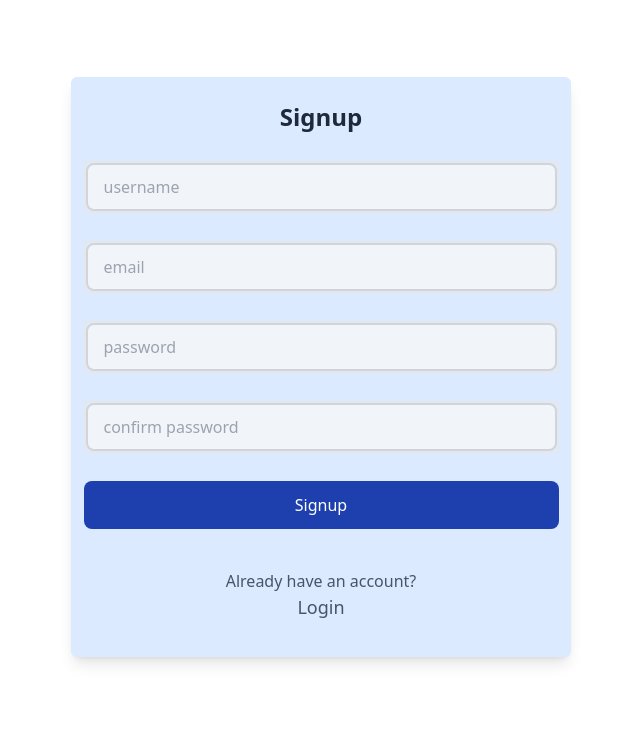
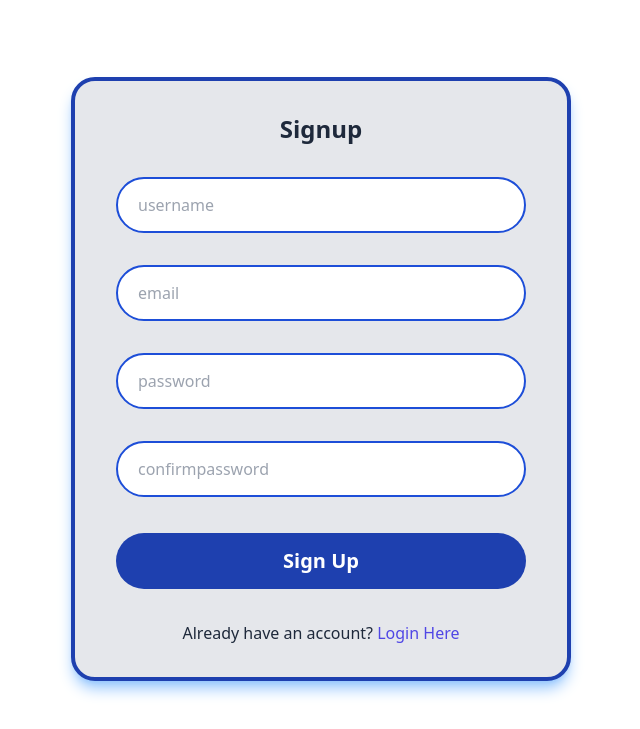
Before and after one commit to victorchiaka/note-webapp, a Python web app: template src/webapp/templates/signup.html in a window 1280 px wide. Shown: the part 71-800 px from the top of the page, without its empty margins (319-959 px from the left). Run offline with Jinja, Linux system fonts and the light colour scheme; the template is opened without the code that fills it, so the values that code supplies are empty; style sheets or scripts are compiled from the project's sources.

Commit message:
redesigned login and signup form

```diff
--- a/src/webapp/templates/signup.html
+++ b/src/webapp/templates/signup.html
@@ -7,28 +7,31 @@
 <body>
   {% block content %}
   <div class="w-[90%] mx-auto flex flex-col items-center">
-    <form class="flex flex-col min-w-[400px] bg-blue-100 items-center py-6 space-y-7 rounded-md shadow-lg md:w-[500px]" method="POST">
-      <h3 class="text-2xl text-center font-bold">Signup</h3>
-      <div class="w-[95%] border-2">
-        <input class="h-12 w-full bg-slate-100 indent-4 border-2 border-gray-300 rounded-lg focus:outline-none" type="text" id="username" name="username" placeholder="username">
+
+    <form class="flex flex-col items-center w-[400px] border-4 border-blue-800 rounded-3xl shadow-lg bg-gray-200 shadow-blue-300 md:w-[500px]" method="POST" action="/signup">
+      <div class="text-center mt-8">
+        <h3 class="text-2xl font-bold">Signup</h3>
       </div>
-      <div class="w-[95%] border-2">
-        <input class="h-12 w-full bg-slate-100 indent-4 border-2 border-gray-300 rounded-lg focus:outline-none" type="email" id="email" name="email" placeholder="email">
+      <div class="mt-8 border-0">
+        <input class="h-14 w-[310px] md:w-[410px] border-2 border-blue-700 rounded-full indent-5 focus:outline-none" type="text" name="username" placeholder="username">
       </div>
-      <div class="w-[95%] border-2">
-        <input class="h-12 w-full bg-slate-100 indent-4 border-2 border-gray-300 rounded-lg focus:outline-none" type="password" id="password" name="password" placeholder="password">
+      <div class="mt-8 border-0">
+        <input class="h-14 w-[310px] md:w-[410px] border-2 border-blue-700 rounded-full indent-5 focus:outline-none" type="email" name="email" placeholder="email">
       </div>
-      <div class="w-[95%] border-2">
-        <input class="h-12 w-full bg-slate-100 indent-4 border-2 border-gray-300 rounded-lg focus:outline-none" type="password" id="confirm-password" name="confirm-password" placeholder="confirm password">
+      <div class="mt-8 border-0">
+        <input class="h-14 w-[310px] md:w-[410px] border-2 border-blue-700 rounded-full indent-5 focus:outline-none" type="password" name="password" placeholder="password">
       </div>
-      <div class="w-[95%]">
-        <input class="h-12 w-full bg-blue-800 text-white rounded-lg focus:outline-none focus:bg-blue-950" type="submit" value="Signup" id="submit-signup" name="submit">
+      <div class="mt-8 border-0">
+        <input class="h-14 w-[310px] md:w-[410px] border-2 border-blue-700 rounded-full indent-5 focus:outline-none" type="password" name="confirmpassword" placeholder="confirmpassword">
       </div>
-      <div class="space-y-3 text-center py-3 text-slate-600">
-        <p>Already have an account?</p>
-        <a class="text-lg hover:text-blue-600 w-[80px] hover:cursor-pointer" href="/login">Login</a>
+      <div class="mt-9 border-0">
+        <input class="h-14 w-[310px] md:w-[410px] text-white text-xl font-semibold bg-blue-800 rounded-full" type="submit" name="signup" value="Sign Up">
+      </div>
+      <div class="my-8">
+        <p>Already have an account? <a class="text-indigo-600 cursor-pointer" href="/login">Login Here</a></p>
       </div>
     </form>
+
   </div>
 {% endblock %}
 </body>
```
Also changed, not shown: src/webapp/templates/login.html (+15 -11 lines).
